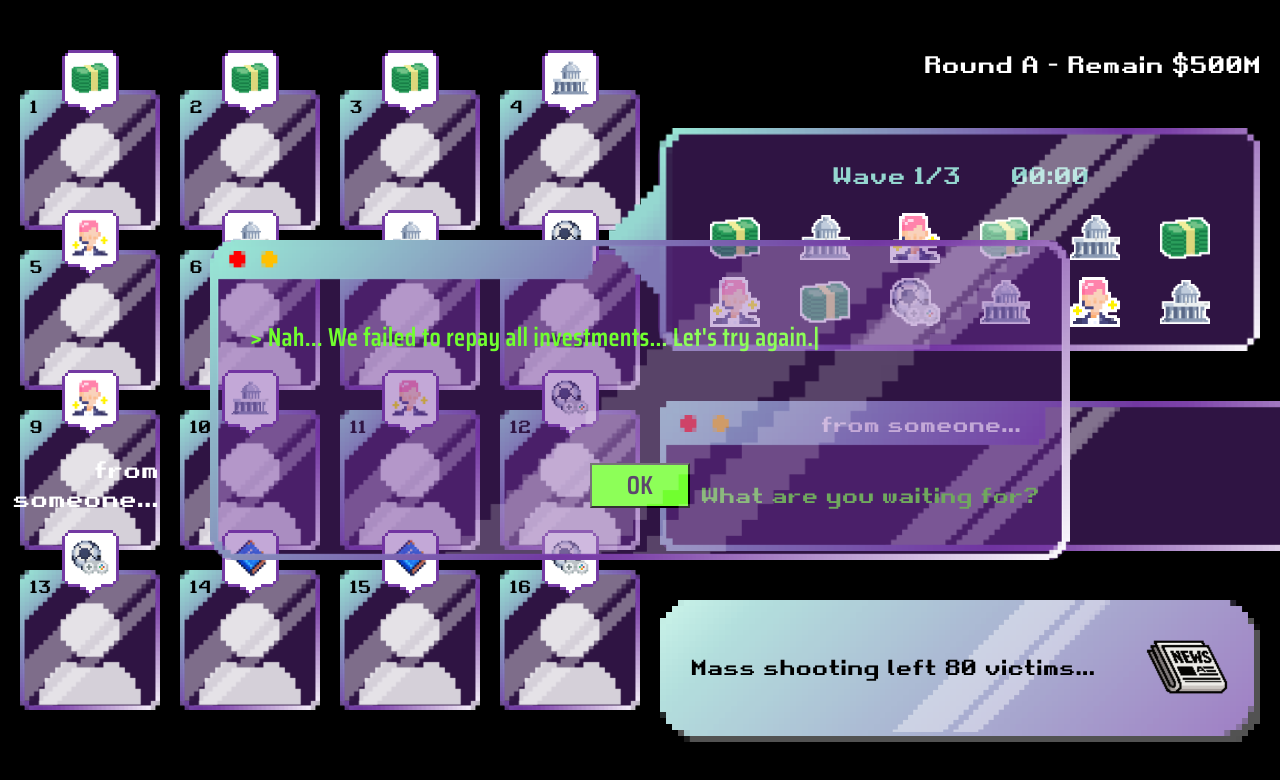
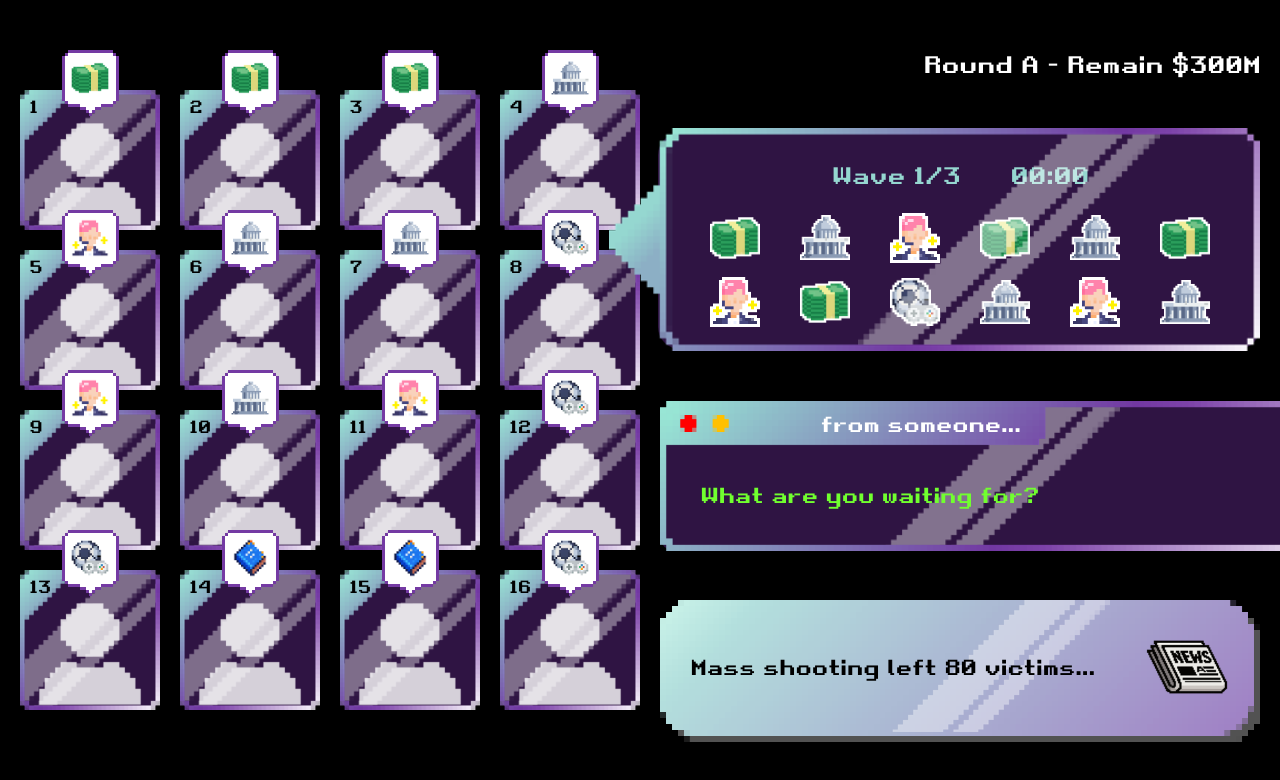
Before and after one commit to kadiace/2023F_CS489_FeedLovers, a React (Create React App) app: page /main in a window 1280 px wide. Shown: the top 780 px of the page. Built offline with nearby package versions, Linux system fonts and the light colour scheme.

Commit message:
Set round fail state.

```diff
--- a/src/components/Consumer.tsx
+++ b/src/components/Consumer.tsx
@@ -8,7 +8,7 @@ import { useDrop } from "react-dnd";
 import ConsumerChat from "./ConsumerChat";
 import { useState } from "react";
 import { useRecoilState } from "recoil";
-import { goalAtom } from "recoils";
+import { goalAtom } from "recoils/Atom";
 
 function Consumer({ id }: { id: number }) {
   // variable
--- a/src/components/Content.tsx
+++ b/src/components/Content.tsx
@@ -5,7 +5,7 @@ import politics from "../assets/img/contents/politics.png";
 import sports_game from "../assets/img/contents/sports_game.png";
 import { useDrag } from "react-dnd";
 import { useRecoilState } from "recoil";
-import { contentsAtom } from "recoils";
+import { contentsAtom } from "recoils/Atom";
 
 function Content({ type, id }: { type: number; id: number }) {
   // state
--- a/src/components/Round.tsx
+++ b/src/components/Round.tsx
@@ -24,12 +24,12 @@ export type Round = { alias: string; goal: number; wave: RemainTime[] };
 export const RoundInformation: Round[] = [
   {
     alias: "A",
-    goal: 500,
+    goal: 300,
     wave: [5, 5, 5],
   },
   {
     alias: "C",
-    goal: 500,
+    goal: 400,
     wave: [5, 5, 5],
   },
   {
--- a/src/components/Store.tsx
+++ b/src/components/Store.tsx
@@ -4,7 +4,7 @@ import StoreBackground from "../assets/img/ui/store_background.png";
 import StoreContents from "./StoreContents";
 import Timer from "./Timer";
 import { useRecoilState } from "recoil";
-import { roundWaveCountAtom } from "recoils";
+import { roundWaveCountAtom } from "recoils/Atom";
 import { RoundInformation } from "./Round";
 
 function Store() {
--- a/src/components/StoreContents.tsx
+++ b/src/components/StoreContents.tsx
@@ -1,6 +1,6 @@
 import { useRecoilState } from "recoil";
 import Content from "./Content";
-import { contentsAtom } from "recoils";
+import { contentsAtom } from "recoils/Atom";
 
 function StoreContents() {
   // state
--- a/src/components/Timer.tsx
+++ b/src/components/Timer.tsx
@@ -1,9 +1,14 @@
 import { useEffect, useState } from "react";
-import { SetterOrUpdater, useRecoilState, useRecoilValue } from "recoil";
-import { contentsAtom, goalAtom, roundWaveCountAtom } from "recoils";
+import { SetterOrUpdater, useRecoilState } from "recoil";
+import {
+  contentsAtom,
+  goalAtom,
+  roundWaveCountAtom,
+  successRoundAtom,
+} from "recoils/Atom";
 import { RoundInformation } from "./Round";
 
-const getTime = (time: number) => {
+const displayTime = (time: number) => {
   const minutes: string = "0" + Math.floor(time / 60);
   const seconds: string = "0" + Number(time % 60);
   return (
@@ -13,46 +18,74 @@ const getTime = (time: number) => {
   );
 };
 
-function getRoundWaveCount(
+const getRoundWaveCount = (
   setter: SetterOrUpdater<{
     round: number;
     wave: number;
   }>
-) {
-  var wave = 0;
-  var round = 0;
+) => {
+  let wave = 0;
+  let round = 0;
   setter((prev) => {
     wave = prev.wave;
     round = prev.round;
     return { wave: wave, round: round };
   });
   return [wave, round];
-}
+};
+
+const getGoal = (setter: SetterOrUpdater<number>) => {
+  let goal = 0;
+  setter((prev) => {
+    goal = prev;
+    return goal;
+  });
+  return goal;
+};
 
 function Timer() {
-  // States
+  // state
+  /* eslint-disable */
   const [time, setTime] = useState(RoundInformation[0].wave[0]); // 남은 시간 (단위: 초)
   const [roundWaveCount, setRoundWaveCount] =
     useRecoilState(roundWaveCountAtom);
   const [goal, setGoal] = useRecoilState(goalAtom);
+  const [successRound, setSuccessRound] = useRecoilState(successRoundAtom);
   const [contents, setContents] = useRecoilState(contentsAtom);
 
+  // function
   function makeRandomContents() {
     setContents(
       Array.from({ length: 12 }, (_) => Math.floor(Math.random() * 5))
     );
   }
 
+  /* eslint-disable */
   useEffect(() => {
+    setRoundWaveCount({ round: 0, wave: 0 });
     setGoal(RoundInformation[0].goal);
+    setSuccessRound(true);
     makeRandomContents();
     const timer = setInterval(() => {
       setTime((prevTime) => {
+        // Reach timeout
         if (prevTime === 0) {
           const [wave, round] = getRoundWaveCount(setRoundWaveCount);
+          // Reach max wave
           if (wave + 1 >= RoundInformation[round].wave.length) {
-            setRoundWaveCount({ round: round + 1, wave: 0 });
-            setGoal(RoundInformation[round + 1].goal);
+            const remain = getGoal(setGoal);
+            if (remain > 0) {
+              setSuccessRound(false);
+            }
+            // For debugging
+            const nextRound =
+              round + 1 >= RoundInformation.length ? 0 : round + 1;
+            setRoundWaveCount({
+              round: nextRound,
+              wave: 0,
+            });
+            setGoal(RoundInformation[nextRound].goal);
+            makeRandomContents();
           } else {
             setRoundWaveCount({ round: round, wave: wave + 1 });
             makeRandomContents();
@@ -67,7 +100,7 @@ function Timer() {
   }, []);
   return (
     <div>
-      <p>{getTime(time)}</p>
+      <p>{displayTime(time)}</p>
     </div>
   );
 }
--- a/src/pages/Main.tsx
+++ b/src/pages/Main.tsx
@@ -4,22 +4,25 @@ import Store from "components/Store";
 import Command from "components/Command";
 import News from "components/News";
 import { useRecoilState } from "recoil";
-import { goalAtom, roundWaveCountAtom } from "recoils";
+import { goalAtom, roundWaveCountAtom, successRoundAtom } from "recoils/Atom";
 import { RoundInformation } from "components/Round";
 import { useNavigate } from "react-router-dom";
 import GuideWindow from "components/GuideWindow";
+import { MouseEventHandler } from "react";
 
 function Main() {
   // navigate
   const navigate = useNavigate();
-  function navigateLobby() {
+  const navigateLobby: MouseEventHandler = () => {
     navigate("/lobby");
-  }
+  };
 
-  // States.
+  // state
+  /* eslint-disable */
   const [roundWaveCount, setRoundWaveCount] =
     useRecoilState(roundWaveCountAtom);
   const [goal, setGoal] = useRecoilState(goalAtom);
+  const [successRound, setSuccessRound] = useRecoilState(successRoundAtom);
 
   return (
     <div
@@ -34,6 +37,7 @@ function Main() {
         overflow: "hidden",
       }}
     >
+      {!successRound && (
         <GuideWindow
           messageList={[
             "> Nah... We failed to repay all investments... Let's try again.",
@@ -49,6 +53,7 @@ function Main() {
             zIndex: 10,
           }}
         />
+      )}
       <div
         style={{
           display: "flex",
--- a/src/recoils/index.tsx
+++ b/src/recoils/Atom.tsx
@@ -13,6 +13,11 @@ export const goalAtom = atom<number>({
   default: 0,
 });
 
+export const successRoundAtom = atom<boolean>({
+  key: "successRoundAtom",
+  default: true,
+});
+
 export const contentsAtom = atom<number[]>({
   key: "contentsAtom",
   default: [0, 0, 0, 0, 0, 0, 0, 0, 0, 0, 0, 0],
```
Lines whose indentation alone changed are shown as unchanged.
